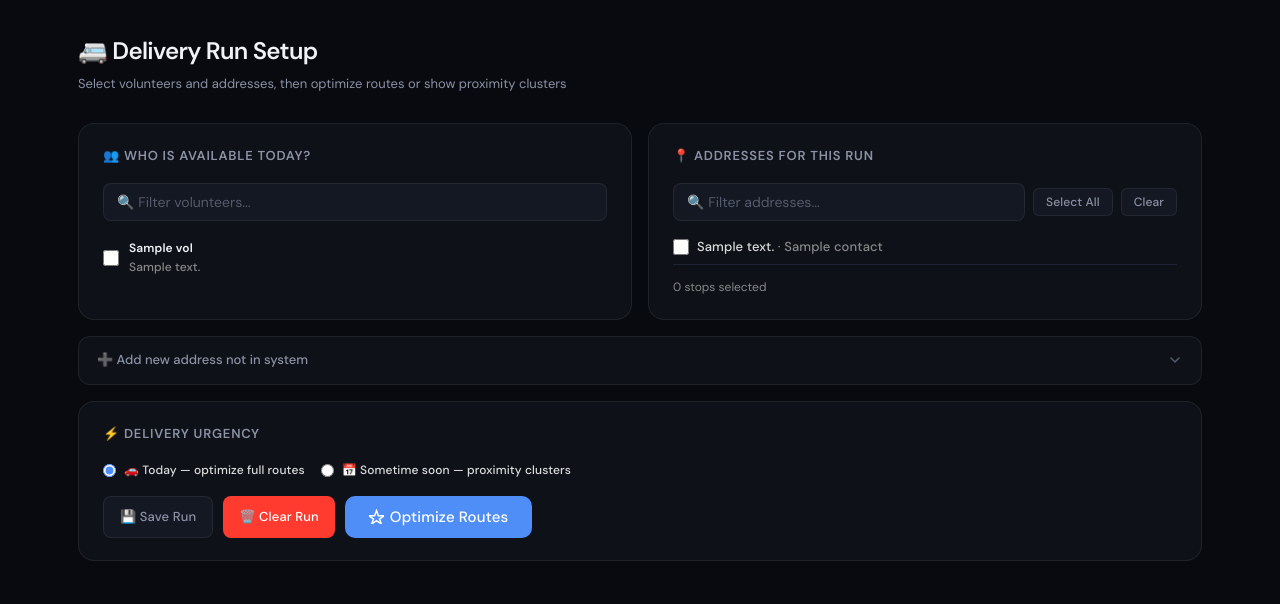
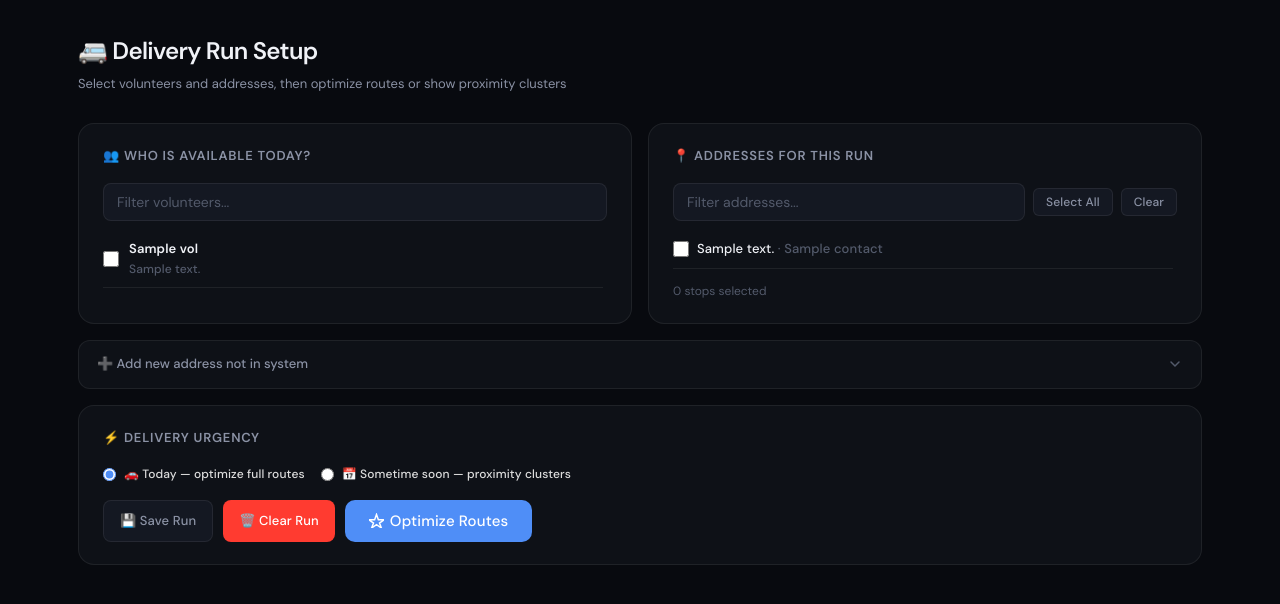
Before and after one commit to strassman/c4c-flask-optimizer, a Flask app: template templates/delivery_run.html in a window 1280 px wide. Shown: the part 52-656 px from the top of the page. Run offline with Flask 3, Linux system fonts and the light colour scheme; the template is opened without the code that fills it: most values are stand-ins (such as "Sample title", 1, 10 or a date in 2020).

Commit message:
Update delivery_run.html

```diff
--- a/templates/delivery_run.html
+++ b/templates/delivery_run.html
@@ -10,21 +10,21 @@
 <div class="grid2">
 
   <!-- Volunteers -->
-  <div class="card">
+  <div class="card" style="display:flex;flex-direction:column">
     <div class="card-title">👥 Who is available today?</div>
     {% if not d.vols %}
     <div class="alert alert-info">Add volunteers first on the Volunteers page.</div>
     {% else %}
-    <input type="text" id="vol-search" placeholder="🔍 Filter volunteers..." oninput="filterVols(this.value)" style="margin-bottom:10px">
-    <div id="vol-list">
+    <input type="text" id="vol-search" placeholder="Filter volunteers..." oninput="filterVols(this.value)" style="margin-bottom:10px">
+    <div id="vol-list" style="flex:1;overflow-y:auto;max-height:420px;padding-right:4px">
     {% for v in d.vols %}
-    <label class="vol-item" style="display:flex;align-items:center;gap:10px;margin-top:8px;cursor:pointer;color:#ddd"
+    <label class="vol-item" style="display:flex;align-items:center;gap:10px;padding:8px 0;border-bottom:1px solid var(--border);cursor:pointer;color:var(--text)"
       data-lat="{{ v.lat if v.lat else '' }}" data-lng="{{ v.lng if v.lng else '' }}" data-name="{{ v.name }}">
       <input type="checkbox" name="avail" value="{{ v.name }}" {% if v.name in avail %}checked{% endif %}>
-      <span>
-        <strong>{{ v.name }}</strong>
-        <span class="prox-badge" style="display:none;margin-left:6px;font-size:11px;color:#f59e0b;font-weight:600"></span>
-        <br><span style="color:#888;font-size:12px">{{ v.address }}</span>
+      <span style="min-width:0">
+        <strong style="font-size:13px">{{ v.name }}</strong>
+        <span class="prox-badge" style="display:none;margin-left:6px;font-size:11px;color:var(--orange);font-weight:600"></span>
+        <br><span style="color:var(--text3);font-size:12px">{{ v.address }}</span>
       </span>
     </label>
     {% endfor %}
@@ -33,27 +33,27 @@
   </div>
 
   <!-- Addresses -->
-  <div class="card">
+  <div class="card" style="display:flex;flex-direction:column">
     <div class="card-title">📍 Addresses for this Run</div>
     {% if not d.addrs %}
     <div class="alert alert-info">Add constituents first.</div>
     {% else %}
     <div style="display:flex;gap:8px;margin-bottom:10px;align-items:center">
-      <input type="text" id="addr-search" placeholder="🔍 Filter addresses..." oninput="filterAddrs(this.value)" style="flex:1;margin:0">
-      <button type="button" class="btn btn-secondary btn-sm" onclick="selectAllAddrs()" style="white-space:nowrap">Select All</button>
-      <button type="button" class="btn btn-secondary btn-sm" onclick="clearAllAddrs()" style="white-space:nowrap">Clear</button>
+      <input type="text" id="addr-search" placeholder="Filter addresses..." oninput="filterAddrs(this.value)" style="flex:1;margin:0">
+      <button type="button" class="btn btn-secondary btn-sm" onclick="selectAllAddrs()">Select All</button>
+      <button type="button" class="btn btn-secondary btn-sm" onclick="clearAllAddrs()">Clear</button>
     </div>
-    <div id="addr-list" style="max-height:300px;overflow-y:auto">
+    <div id="addr-list" style="flex:1;overflow-y:auto;max-height:420px;padding-right:4px">
     {% for a in d.addrs %}
     {% if a.status != 'delivered' %}
-    <label class="addr-item" style="display:flex;align-items:flex-start;gap:8px;padding:6px 0;border-bottom:1px solid #1e2235;cursor:pointer;color:#ddd">
-      <input type="checkbox" name="run_ids" value="{{ a.id }}" {% if a.id in d.run_ids %}checked{% endif %} style="margin-top:2px">
-      <span style="font-size:13px">{{ a.address }}{% if a.contact %} <span style="color:#888">· {{ a.contact }}</span>{% endif %}</span>
+    <label class="addr-item" style="display:flex;align-items:flex-start;gap:8px;padding:8px 0;border-bottom:1px solid var(--border);cursor:pointer;color:var(--text)">
+      <input type="checkbox" name="run_ids" value="{{ a.id }}" {% if a.id in d.run_ids %}checked{% endif %} style="margin-top:2px;flex-shrink:0">
+      <span style="font-size:13px;min-width:0">{{ a.address }}{% if a.contact %} <span style="color:var(--text3)">· {{ a.contact }}</span>{% endif %}</span>
     </label>
     {% endif %}
     {% endfor %}
     </div>
-    <p style="color:#888;font-size:12px;margin-top:8px" id="run-count"></p>
+    <p style="color:var(--text3);font-size:12px;margin-top:8px" id="run-count"></p>
     {% endif %}
   </div>
 </div>
```
